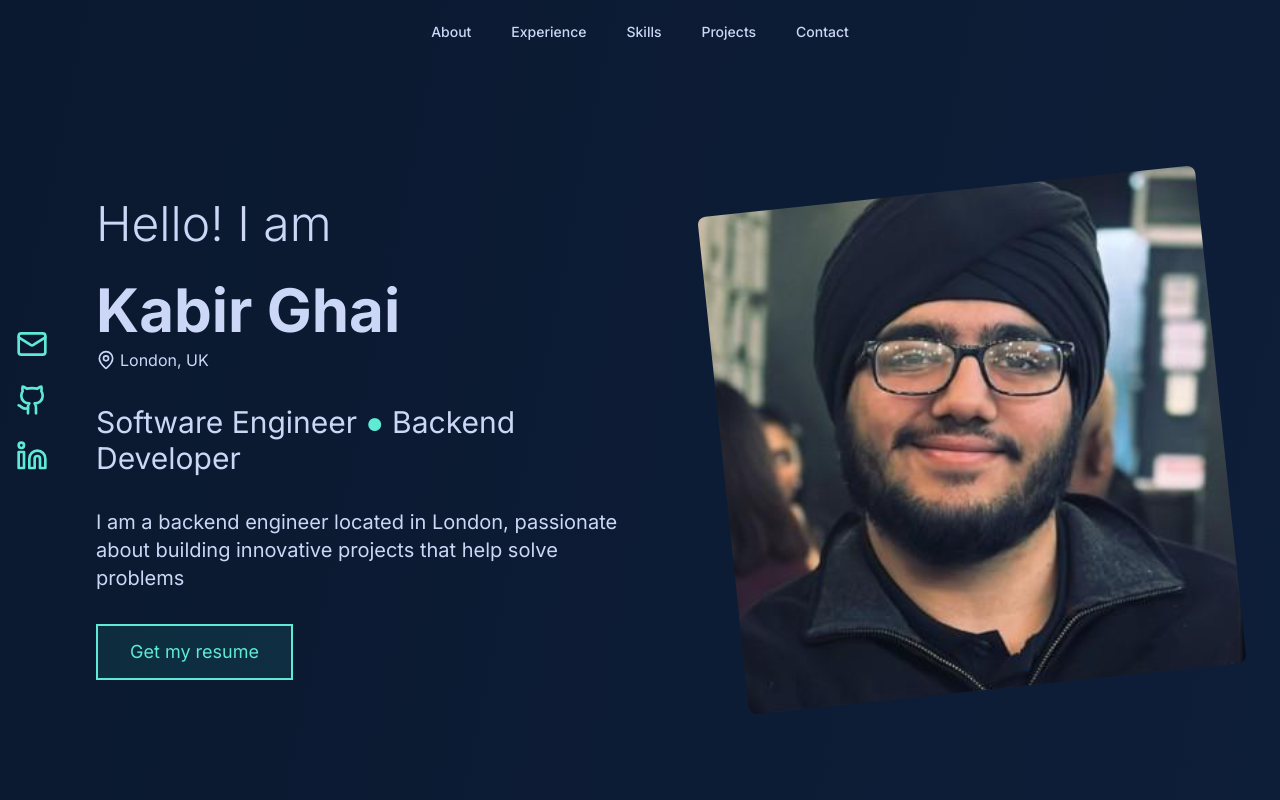
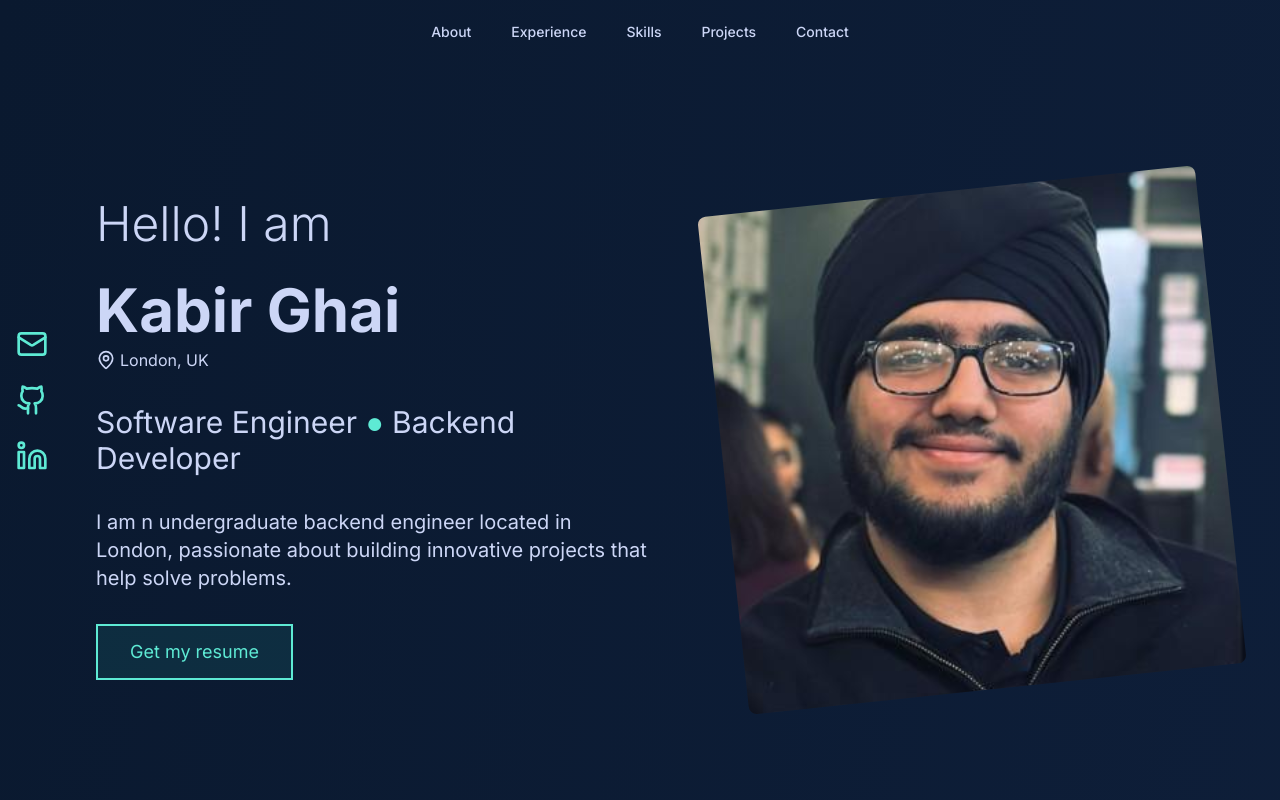
Before and after one commit to CypherGuy/Kabir-Ghai-Portfolio, a Next.js app: page / in a window 1280 px wide. Shown: the top 800 px of the page. Built offline with nearby package versions, Linux system fonts and the light colour scheme.

Commit message:
fix: update summary and networking content for clarity and engagement

```diff
--- a/src/data/data.ts
+++ b/src/data/data.ts
@@ -7,7 +7,7 @@ export const data = {
     secondary: "Backend Developer",
   },
   summary:
-    "I am a backend engineer located in London, passionate about building innovative projects that help solve problems",
+    "I am n undergraduate backend engineer located in London, passionate about building innovative projects that help solve problems.",
   profileImage: "/me.jpeg", // Reference from the public folder
 
   // Navigation Links
@@ -174,12 +174,12 @@ export const data = {
     connect: {
       title: "Connect?",
       content:
-        "Networking is key in the tech industry, and I'm always looking to meet new people and expand my professional circle. Whether you're a fellow developer, designer, or entrepreneur, I'd love to chat and learn more about your work. Let's grab a virtual coffee and see where the conversation takes us!",
+        "Networking is key in the tech industry, and I'm always looking to meet new people and expand my professional circle. Whether you're a fellow developer, designer, or entrepreneur, I'd love to chat and learn more about work. Let's grab a virtual coffee and see where the conversation takes us!",
     },
     buildSomething: {
-      title: "Build something?",
+      title: "Build something together?",
       content:
-        "I have a passion for developing innovative web applications that solve complex problems. Whether it's building a custom e-commerce platform or a cutting-edge web app, I'm always ready for a new challenge. Let's create something amazing together!",
+        "I have a passion for developing solutions to problems that people commonly might have. Whether it's a sleek app, or a new cutting-edge web app or anything in between, I'm always ready for a new challenge. Let's create something amazing together!",
     },
   },
 
```
